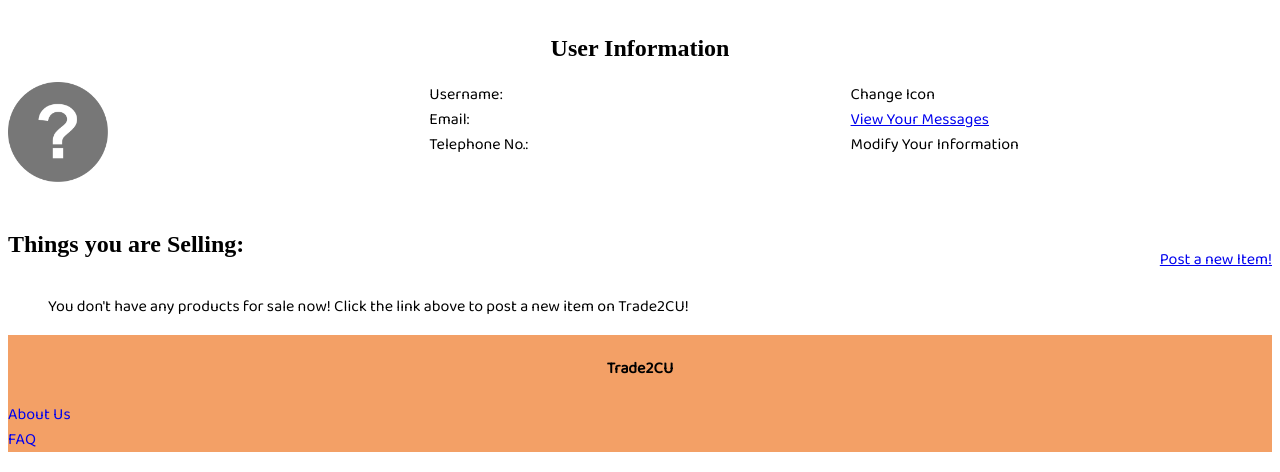
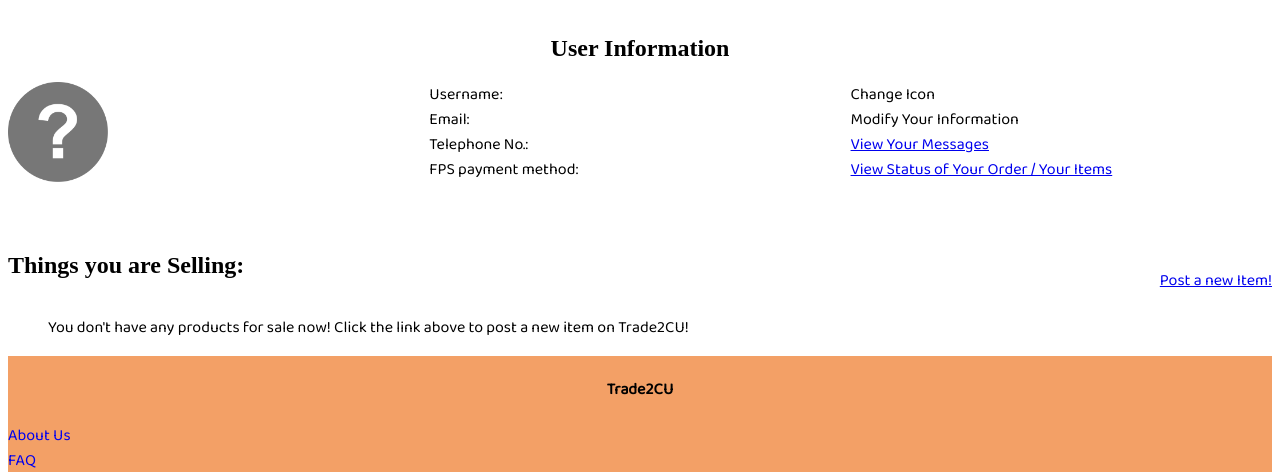
Before and after one commit to hsutungyu/CSCI3100_Group28_201920, a PHP site: page /member/information.php in a window 1280 px wide. Shown: the part 137-609 px from the top of the page. Run offline with PHP 8.4, Linux system fonts and the light colour scheme; the visitor is signed in with stand-in values (Sample User, id 1); data that the repository does not hold is empty; some libraries are stand-ins or nearby versions.

Commit message:
information v2

```diff
--- a/member/information.php
+++ b/member/information.php
@@ -109,13 +109,15 @@
         echo "<div style='float:left;width:33.33%'><img src='".$icon."' height='100' width='100'></img></div>";
         echo "<div style='float:left;width:33.33%'><a style='text-align:center' class='information-display'>Username: ".$row['username']."</a><br>";
         echo "<a style='text-align:center' class='information-display'>Email: ".$row['email']."</a><br>";
-        echo "<a style='text-align:center' class='information-display'>Telephone No.: ".$row['telephone']."</a><br><br><br><br></div>";
+        echo "<a style='text-align:center' class='information-display'>Telephone No.: ".$row['telephone']."</a><br>";
+        echo "<a style='text-align:center' class='information-display'>FPS payment method: ".$row["fps"]."<br><br><br></div>";
     }
 ?>
 <div style='float:left;width:33.33%'>
 <a id="icon-modal-button">Change Icon</a><br>
+<a id="modifyinfo-modal-button">Modify Your Information</a><br>
 <a href="/member/message.php">View Your Messages</a><br>
-<a id="modifyinfo-modal-button">Modify Your Information</a>
+<a href="/product/buy/status.php">View Status of Your Order / Your Items</a>
 </div>
 <br><br><br><br><br>
 <div style='float:left;width:50%;'><h2>Things you are Selling:</h2></div><div style='float:right;'><br><br><a href='/product/selling.php'>Post a new Item!</a></div>
```
